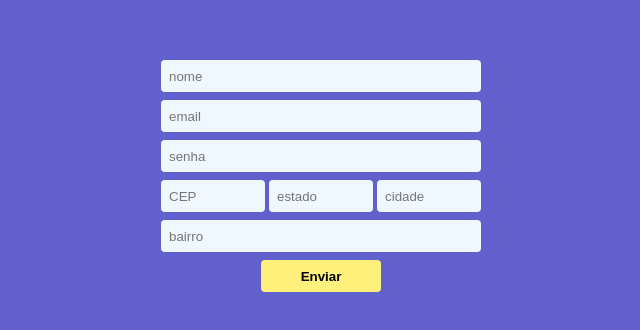
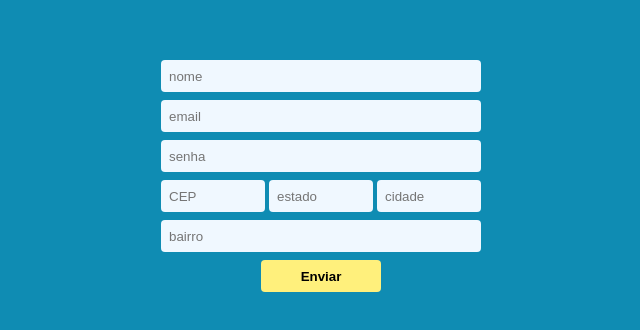
Before and after one commit to gasparESB/FormWithCepAPI, a React app: page / in a window 1280 px wide. Shown: the part 224-554 px from the top of the page, without its empty margins (319-959 px from the left). Built offline with nearby package versions, Linux system fonts and the light colour scheme; the HTML template or start-up script is replaced by a standard one.

Commit message:
style[form]: change register page's style

```diff
--- a/src/pages/Register/index.tsx
+++ b/src/pages/Register/index.tsx
@@ -3,9 +3,9 @@ import styles from "./styles.module.scss"
 
 const Register = () => {
   return (
-    <div className={styles.registerWrapper}>
+    <main className={styles.registerWrapper}>
       <Form />
-    </div>
+    </main>
   );
 };
 
--- a/src/pages/Register/styles.module.scss
+++ b/src/pages/Register/styles.module.scss
@@ -4,5 +4,5 @@
     align-items: center;
     width: 100vw;
     height: 100vh;
-    background-color: rgb(98, 96, 204);
+    background-color: #0f8cb3;
 }
```
